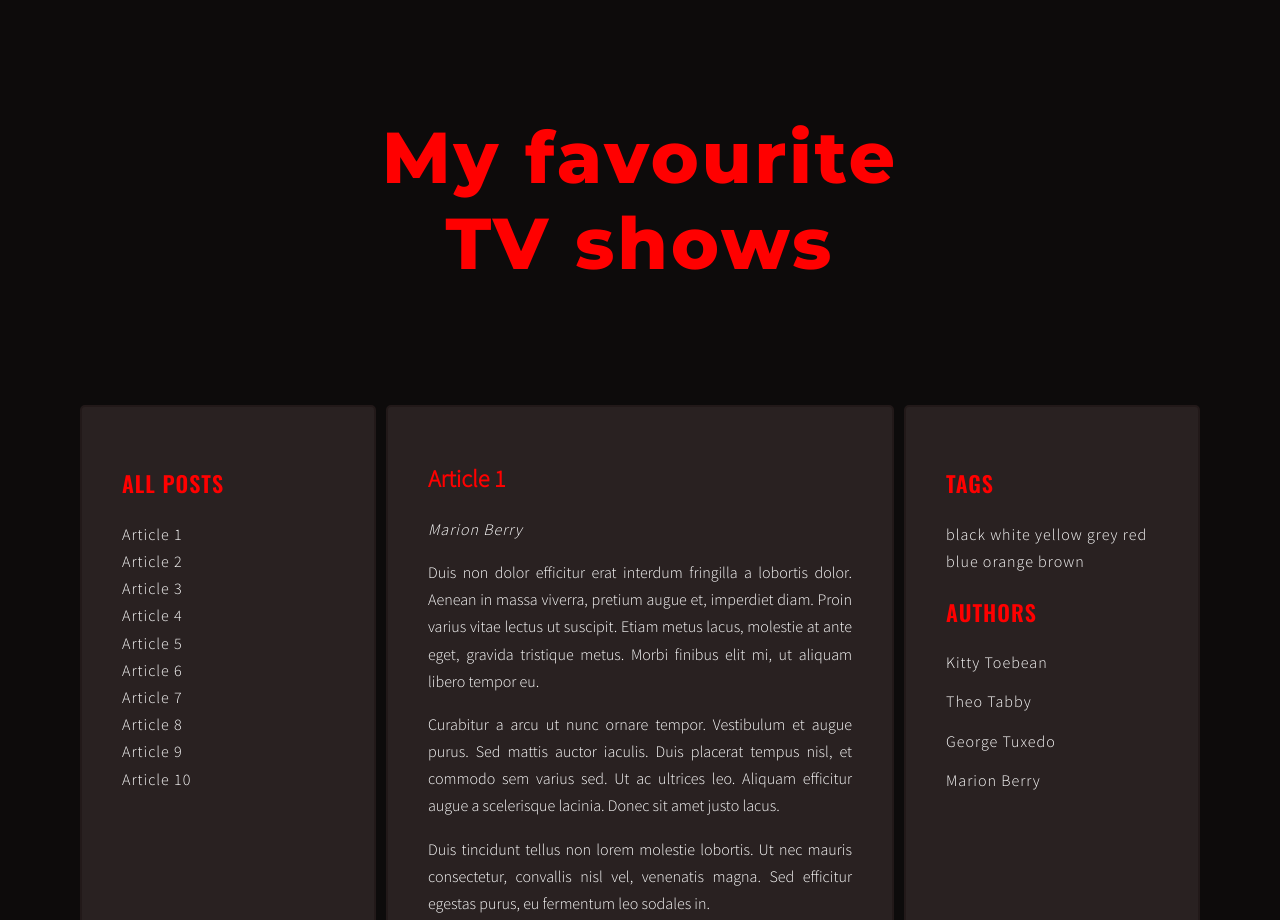
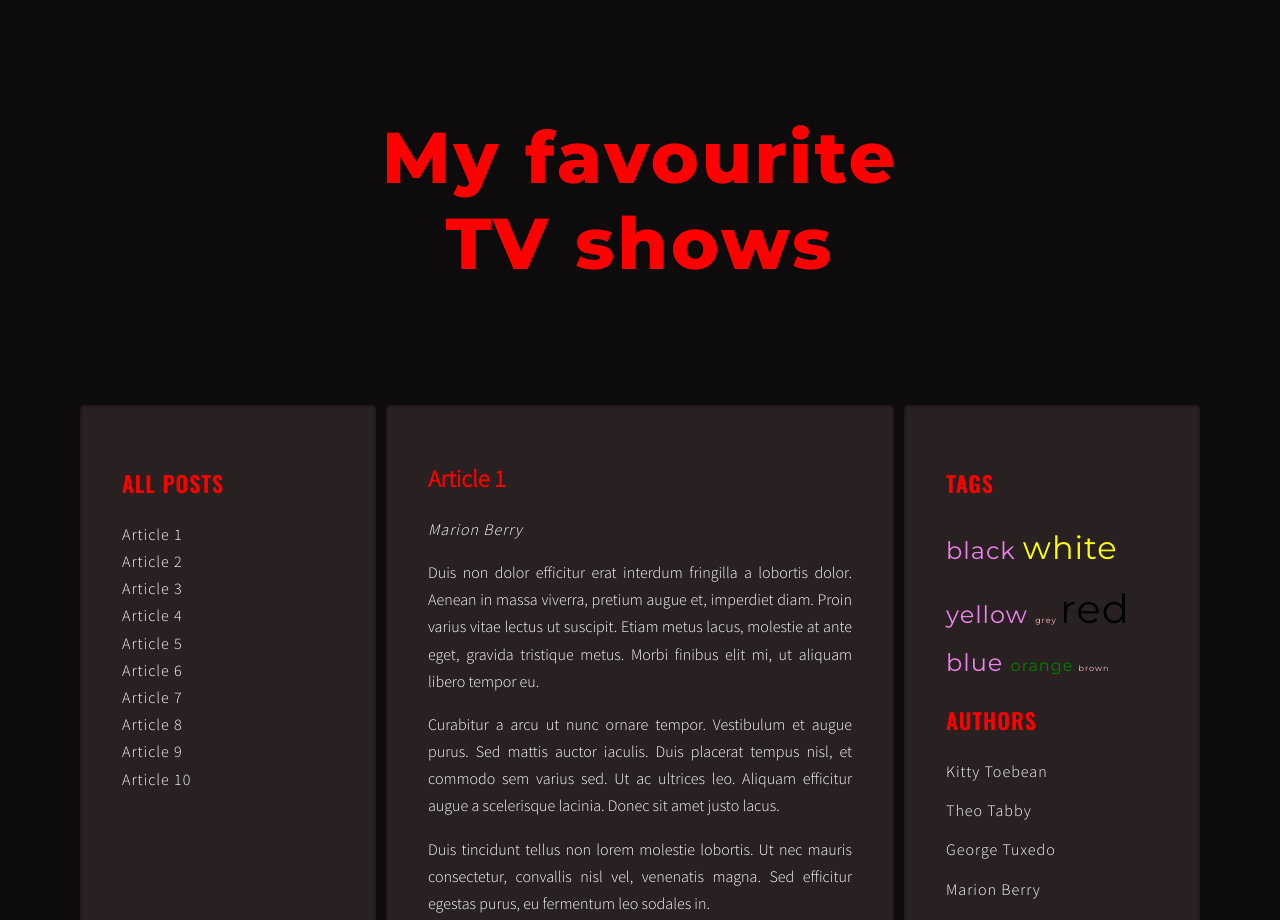
Before and after one commit to Vilgefort/javascript-blog, a website: page index.html in a window 1280 px wide. Shown: the top 920 px of the page. Drawn offline with nearby package versions, Linux system fonts and the light colour scheme.

Commit message:
Some styles and Fix bug in tags

```diff
--- a/index.html
+++ b/index.html
@@ -62,7 +62,7 @@
             <article
               class="post"
               id="article-2"
-              data-tags="black red blue"
+              data-tags="black red blue white"
               data-author="Theo Tabby"
             >
               <h3 class="post-title">Article 2</h3>
@@ -99,7 +99,7 @@
             <article
               class="post"
               id="article-3"
-              data-tags="blue orange yellow"
+              data-tags="blue orange yellow white"
               data-author="George Tuxedo"
             >
               <h3 class="post-title">Article 3</h3>
@@ -133,7 +133,7 @@
             <article
               class="post"
               id="article-4"
-              data-tags="red white brown"
+              data-tags="red white"
               data-author="Kitty Toebean"
             >
               <h3 class="post-title">Article 4</h3>
@@ -204,7 +204,7 @@
             <article
               class="post"
               id="article-6"
-              data-tags="brown red yellow"
+              data-tags="red yellow"
               data-author="George Tuxedo"
             >
               <h3 class="post-title">Article 6</h3>
--- a/js/script.js
+++ b/js/script.js
@@ -321,7 +321,12 @@ function generateTags() {
     /* START LOOP: for each tag */
     for (let tag of articleTagsArray) {
       /* generate HTML of the link */
-      const linkHTML = '<li><a href="#tag-' + tag + '">' + tag + "</a></li>";
+      const linkHTML =
+        '<li><a onclick="tagClickHandler(event)" href="#tag-' +
+        tag +
+        '">' +
+        tag +
+        "</a></li>";
       console.log(linkHTML);
 
       /* add generated code to html variable */
@@ -345,7 +350,8 @@ function generateTags() {
   }
 
   /* [NEW] find list of tags in right column */
-  const tagList = document.querySelector(".tags");
+  const tagList = document.querySelector(".tag .tags");
+  console.log(tagList);
 
   //[NEW] create varible for all links HTML code
   const tagsParams = calculateTagsParams(allTags);
--- a/sass/style.scss
+++ b/sass/style.scss
@@ -166,6 +166,35 @@ a {
   }
 }
 
+//Tags
+
+.tag {
+  .tags {
+    font-family: $font-logo;
+    display: inline;
+    .tag-size-5 {
+      font-size: 2.5em;
+      color: black;
+    }
+    .tag-size-4 {
+      font-size: 2em;
+      color: yellow;
+    }
+    .tag-size-3 {
+      font-size: 1.5em;
+      color: violet;
+    }
+    .tag-size-2 {
+      font-size: 1em;
+      color: green;
+    }
+    .tag-size-1 {
+      font-size: 0.5em;
+      color: pink;
+    }
+  }
+}
+
 //RWD
 @media (min-width: 768px) and (max-width: 991px) {
   .head {
@@ -208,6 +237,7 @@ a {
       }
     }
     .posts {
+      flex: 1;
       padding: 25px;
       margin-bottom: 5px;
     }
```
Also changed, not shown: css/style.css, 1 other file.
